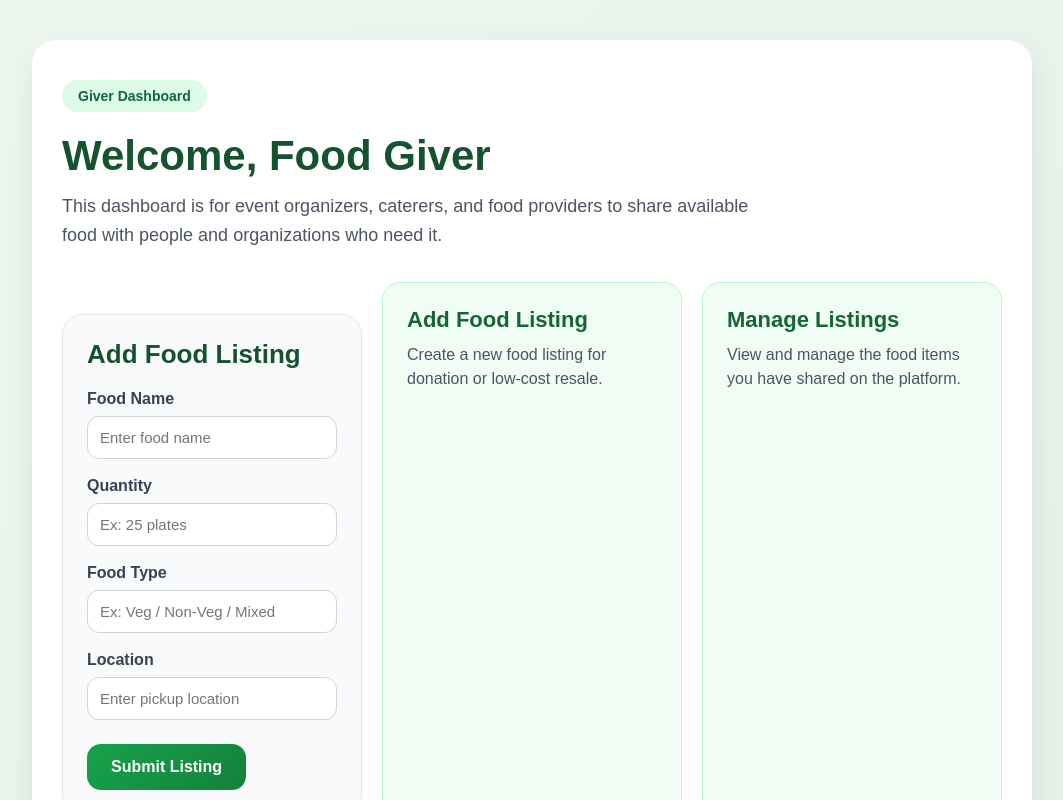
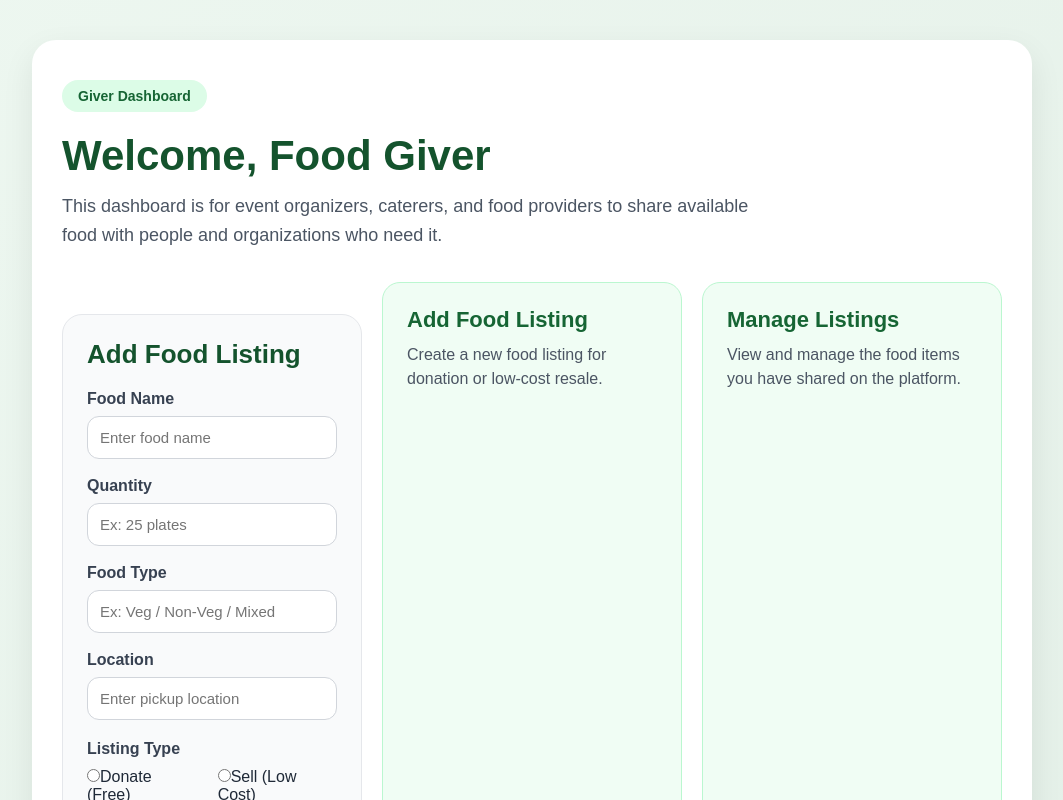
Before and after one commit to GauravSingh1P/FoodBridge, a React (Vite) app in the folder eatdoc/vite-project/: page /giver in a window 1280 px wide. Shown: the top 800 px of the page, without its empty margins (108-1171 px from the left). Built offline with nearby package versions, Linux system fonts and the light colour scheme.

Commit message:
FB-GV03-v0.3: Donate/Sell option implemented Reason: Core business logic for giver flexibility

```diff
--- a/eatdoc/vite-project/src/components/FoodListingForm.jsx
+++ b/eatdoc/vite-project/src/components/FoodListingForm.jsx
@@ -5,6 +5,7 @@ function FoodListingForm() {
   const [quantity, setQuantity] = useState('')
   const [foodType, setFoodType] = useState('')
   const [location, setLocation] = useState('')
+  const [listingType, setListingType] = useState('')
 
   const handleSubmit = (event) => {
     event.preventDefault()
@@ -14,6 +15,7 @@ function FoodListingForm() {
       quantity,
       foodType,
       location,
+      listingType,
     }
 
     console.log('Food Listing Submitted:', foodData)
@@ -160,8 +162,45 @@ function FoodListingForm() {
               fontSize: '15px',
             }}
           />
-        </div>
-      </div>
+          <div style={{ marginTop: '20px' }}>
+                <label
+                        style={{
+                        display: 'block',
+                        marginBottom: '10px',
+                        fontWeight: '600',
+                        color: '#374151',
+                                }}
+                >
+                Listing Type
+                </label>
+
+                        <div style={{ display: 'flex', gap: '20px' }}>
+                <label>
+                        <input
+                            type="radio"
+                            name="listingType"
+                            value="donate"
+                            checked={listingType === 'donate'}
+                            onChange={(e) => setListingType(e.target.value)}
+                        />
+                        Donate (Free)
+                </label>
+
+                    <label>
+                    <input
+                        type="radio"
+                        name="listingType"
+                        value="sell"
+                        checked={listingType === 'sell'}
+                        onChange={(e) => setListingType(e.target.value)}
+                    />
+                    Sell (Low Cost)
+                    </label>
+                        </div>
+                        </div>
+
+                        </div>
+                        </div>
 
       <button
         type="submit"
```
